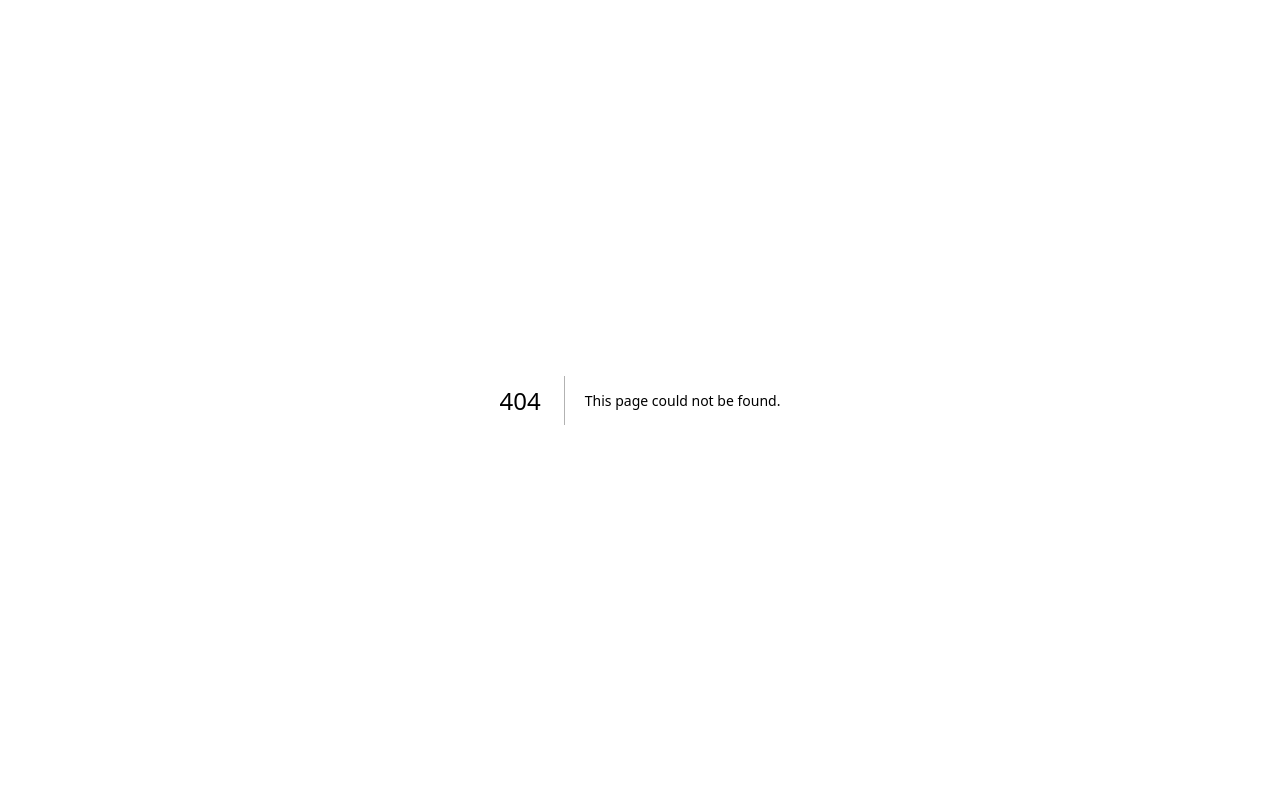
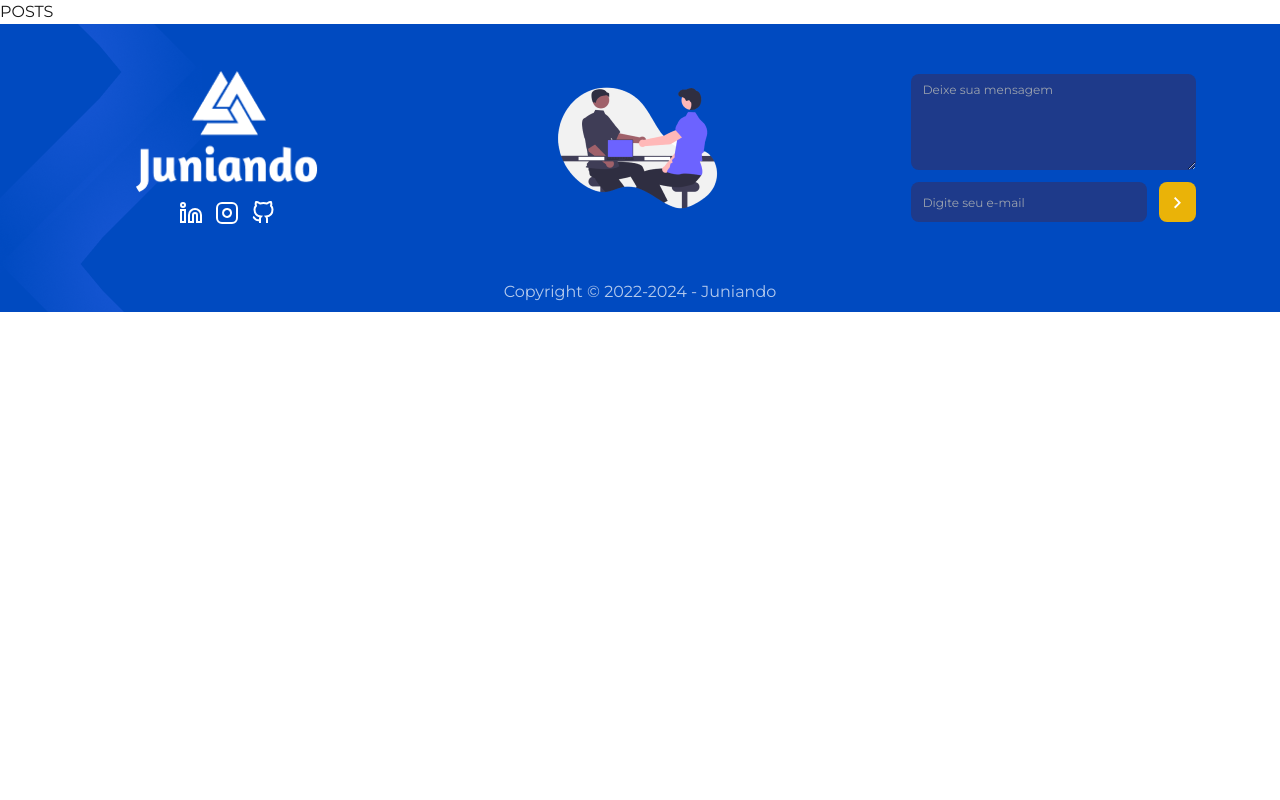
Before and after one commit to leonardohernandesq/juniando-web, a Next.js app: page /posts in a window 1280 px wide. Before the commit this address had no page. Shown: the top 800 px of the page. Built offline with nearby package versions, Linux system fonts and the light colour scheme.

Commit message:
crio rota posts e componente para posts

```diff
--- /dev/null
+++ b/src/app/posts/page.tsx
@@ -0,0 +1,3 @@
+export default function PagePosts() {
+  return <h1>POSTS</h1>;
+}
--- /dev/null
+++ b/src/components/posts/container-posts.tsx
@@ -0,0 +1,3 @@
+export default function ContainerPosts() {
+  <main className="w-[1130px]"></main>;
+}
--- /dev/null
+++ b/src/mock-json/json.json
@@ -0,0 +1,3 @@
+{
+    "content": "<h1>Título da Página</h1> <br/><p>Este é um parágrafo de exemplo. Você pode adicionar mais conteúdoconforme necessário.</p><br/><h3>Lista de Itens</h3><ul>  <li>Item 1</li>  <li>Item 2</li>  <li>Item 3</li></ul><br/><p><strong>Texto em negrito</strong> e <em>texto em itálico</em>também podem ser usados.</p>"
+}
```
